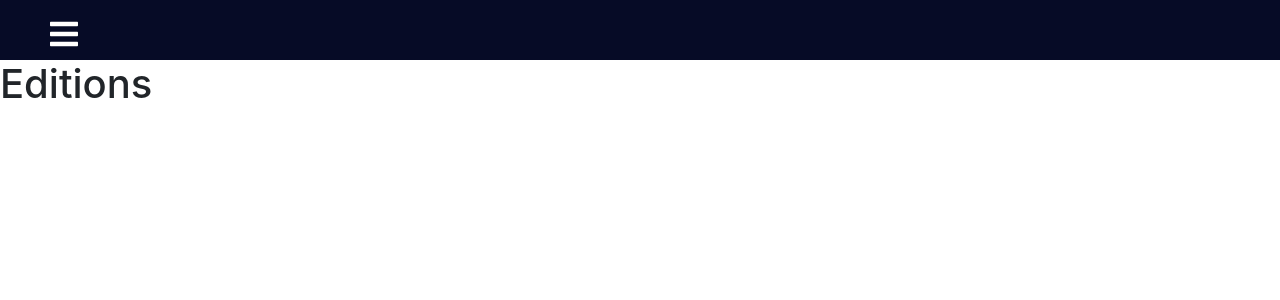
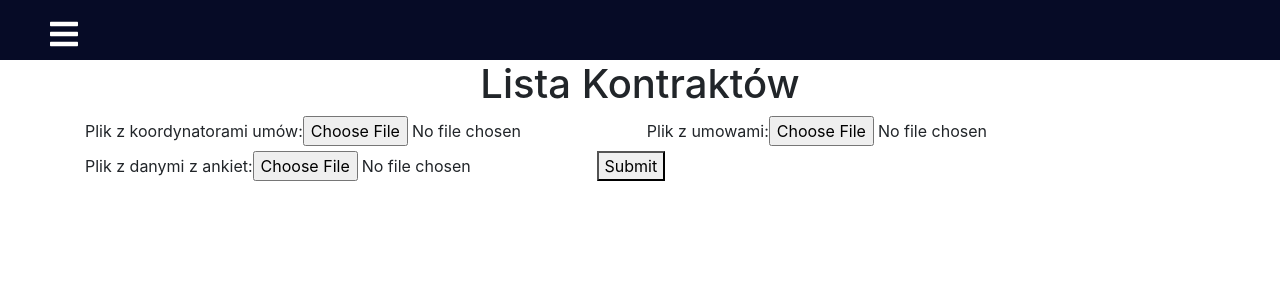
Before and after one commit to rafalk1703/erasmus-system-frontend, a React (Create React App) app: page /editions in a window 1280 px wide. Shown: the top 300 px of the page. Built offline with nearby package versions, Linux system fonts and the light colour scheme; the HTML template or start-up script is replaced by a standard one.

Commit message:
start of data import on the frontend

```diff
--- /dev/null
+++ b/src/components/UploadFile.js
@@ -0,0 +1,27 @@
+import React, { Component } from 'react';
+
+
+class UploadFile extends Component {
+
+
+    render() {
+        return (
+            <div className='editions'>
+                <h1 className='text-center'>Lista Kontraktów</h1>
+
+        <form>
+        <label for="coordinators">Plik z koordynatorami umów:</label>
+        <input id="coordinators" name="coordinators" type="file" />
+        <label for="contracts">Plik z umowami:</label>
+        <input id="contracts" name="contracts" type="file" />
+        <label for="data">Plik z danymi z ankiet:</label>
+        <input id="data" name="data" type="file" />
+        <button type="submit" class="primary submit-btn">Submit</button>
+      </form>
+      </div>
+
+        );
+    }
+}
+
+export default UploadFile;
--- a/src/pages/Editions.js
+++ b/src/pages/Editions.js
@@ -1,11 +1,11 @@
 import React, { Component } from 'react';
-
+import UploadFile from '../components/UploadFile';
 
 class Editions extends Component {
   render() {
     return (
-      <div className='editions'>
-        <h1>Editions</h1>
+      <div className="container">
+      <UploadFile/>
       </div>
     );
   }
```
